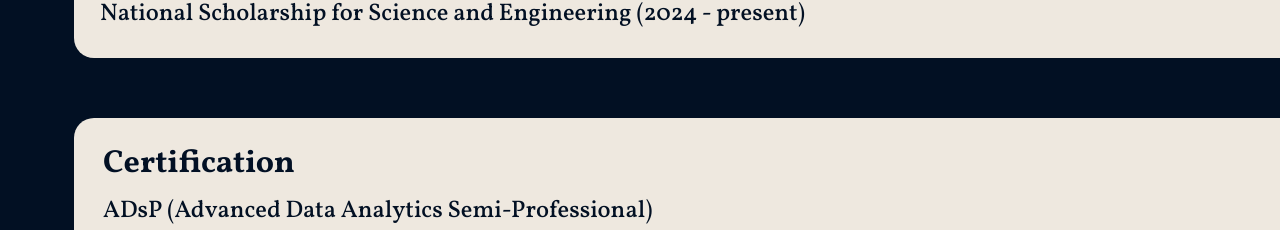
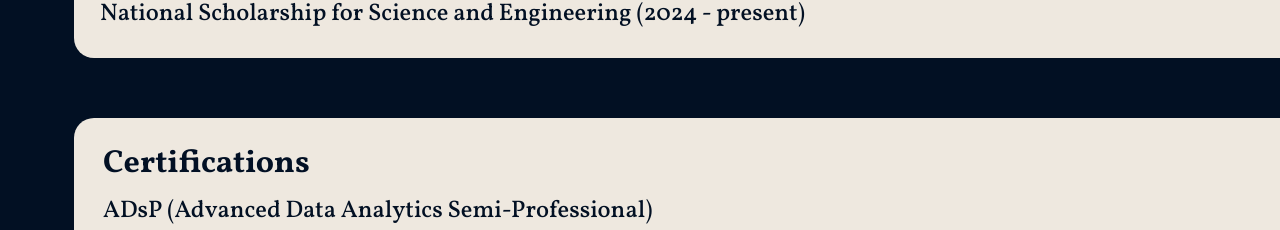
Before and after one commit to SeoJeong-Lee/portfolio-page, a React (Vite) app: page / in a window 1280 px wide. Shown: the part 2267-2497 px from the top of the page. Built offline with nearby package versions, Linux system fonts and the light colour scheme; a web font is replaced by a local one.

Commit message:
modify certification

```diff
--- a/src/screens/main/sections/certification/certification.tsx
+++ b/src/screens/main/sections/certification/certification.tsx
@@ -8,7 +8,7 @@ export const Certification = (): JSX.Element => {
             <div className="h-[134px] absolute top-0 left-0 w-[1292px] bg-cream rounded-[20px]" />
 
             <div className="absolute top-[23px] left-[29px] h-[45px] flex items-center [font-family:'Vollkorn',Helvetica] font-bold text-[#021024] text-[32px] tracking-[0] leading-[normal]">
-                Certification
+                Certifications
             </div>
 
             <div className="left-[29px] w-[611px] absolute top-[76px] h-[33px] flex">
```
